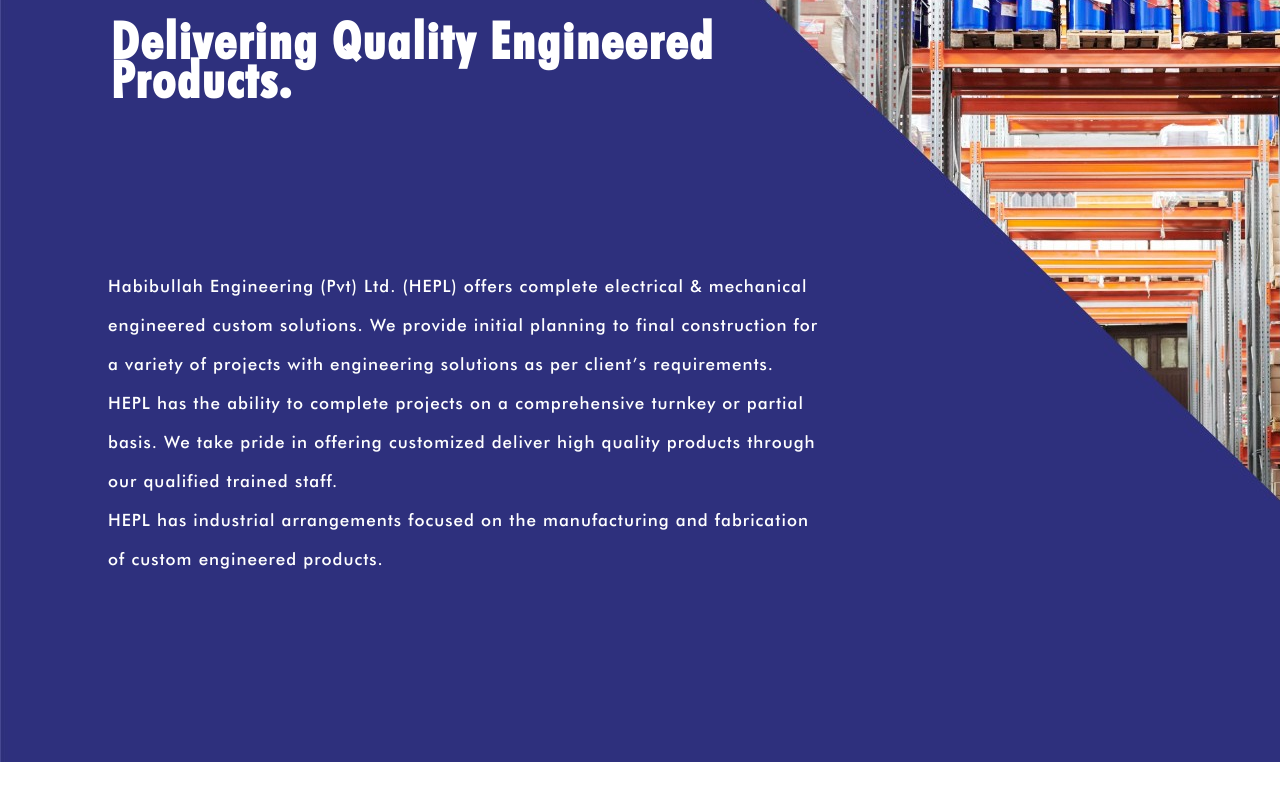
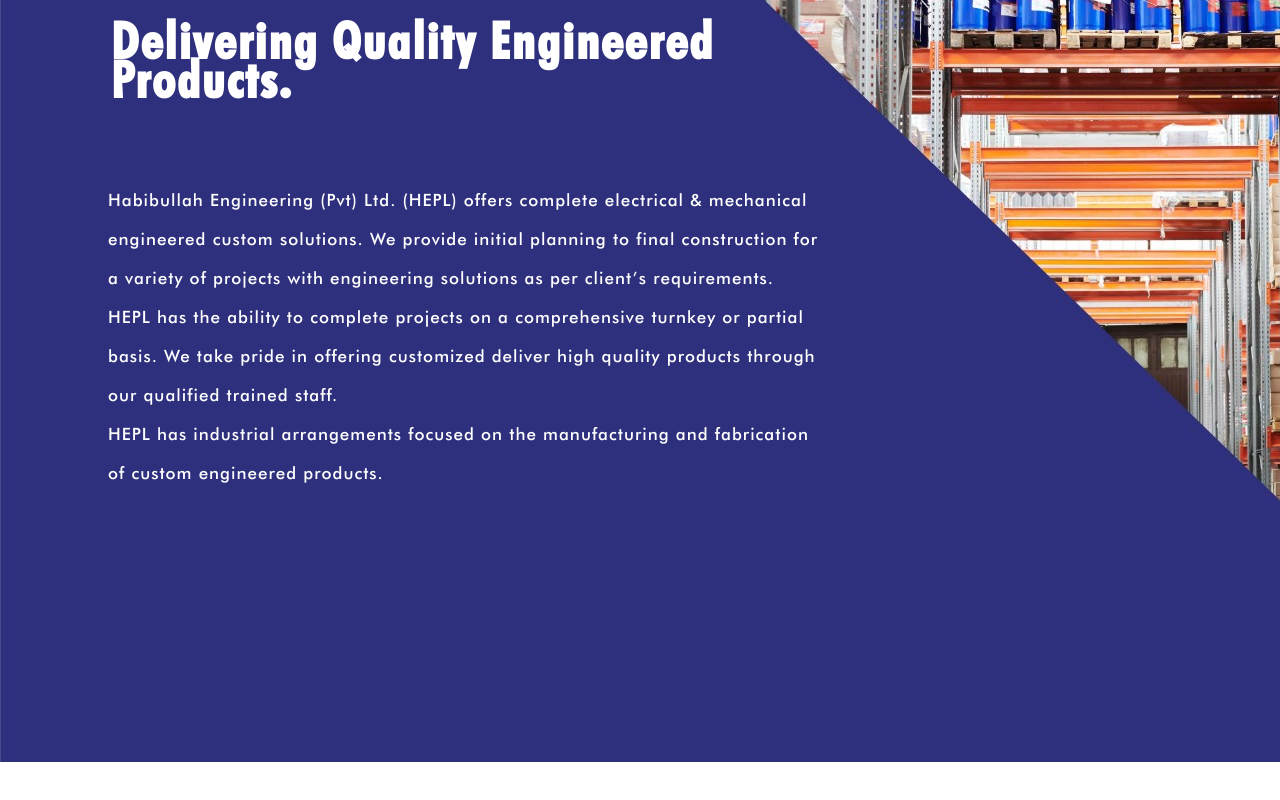
Before and after one commit to Usamaalikhan654/Habibullah-WB, a React (Create React App) app in the folder hepl-master/: page /#/ in a window 1280 px wide. Shown: the part 2474-3274 px from the top of the page. Built offline with nearby package versions, Linux system fonts and the light colour scheme.

Commit message:
version 3.7.4
changes in splitscreen

```diff
--- a/hepl-master/src/Pages/Home/Splitscreen.css
+++ b/hepl-master/src/Pages/Home/Splitscreen.css
@@ -163,7 +163,7 @@ color: #FFFFFF;
   color: #FFFFFF;
   font-size: 17px;
 
-  margin-top: 336px;
+  margin-top: 250px;
 }
 
 
```
